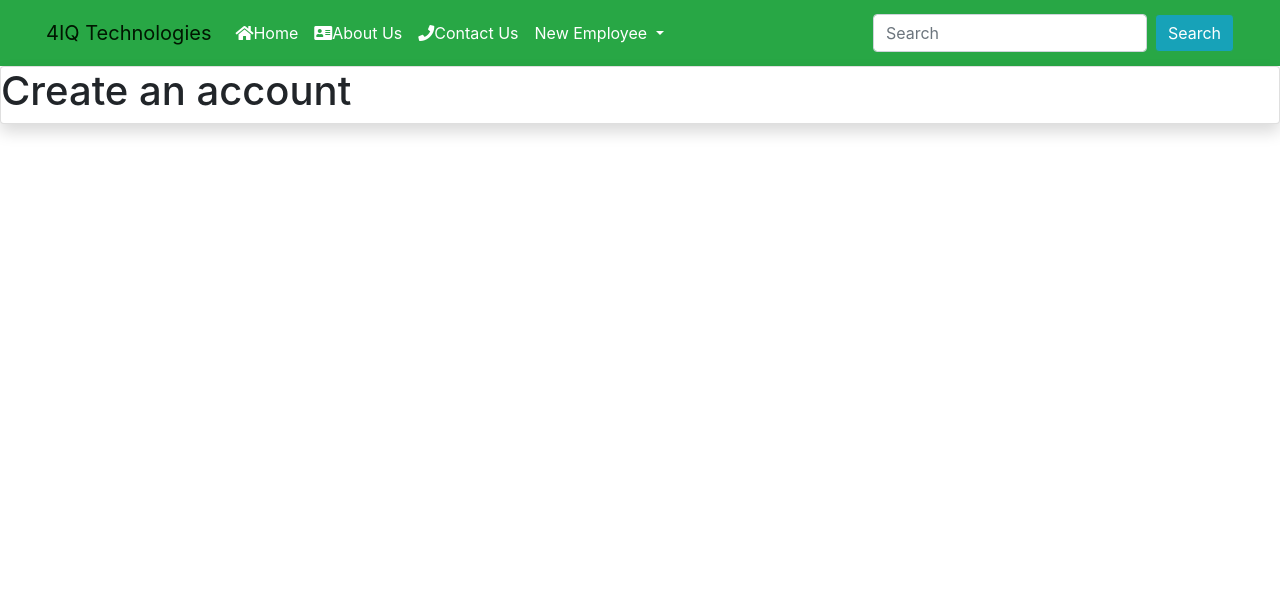
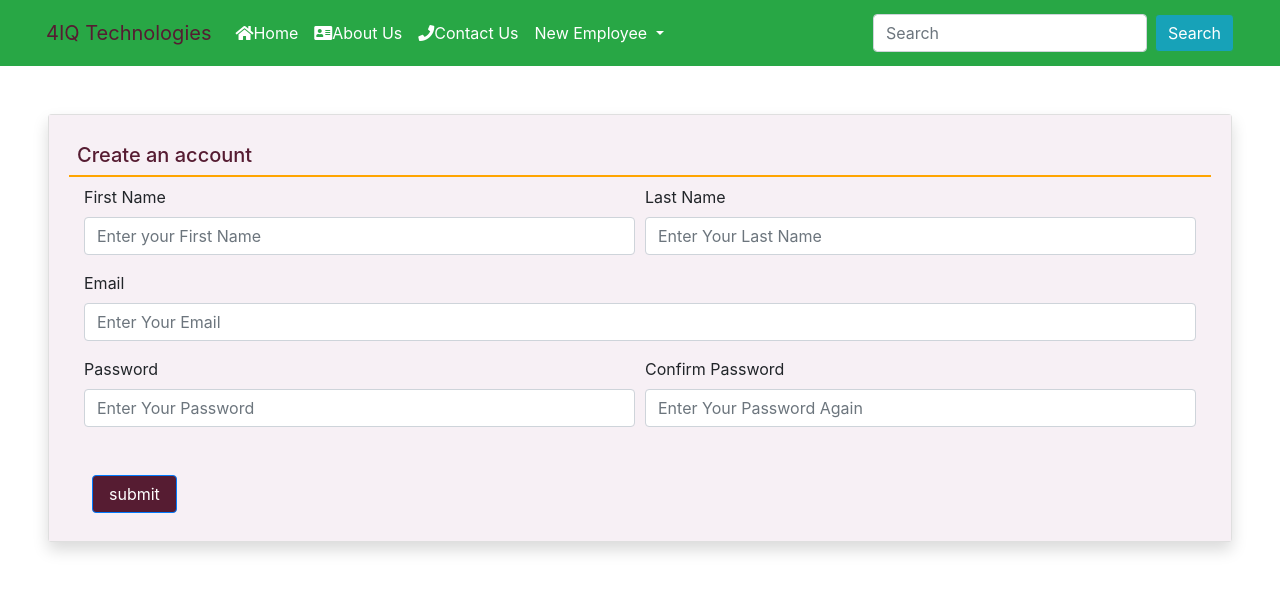
Before and after one commit to Salomegit/Employee_Recruitment, a Django app: template employee/templates/register.html in a window 1280 px wide. Shown: the top 592 px of the page. Run offline with Django 4.2, Linux system fonts and the light colour scheme; the template is opened without the code that fills it, so the values that code supplies are empty; some libraries are stand-ins or nearby versions.

Commit message:
A new sign-up page

```diff
--- a/employee/templates/header.html
+++ b/employee/templates/header.html
@@ -10,7 +10,7 @@
     <title>Employee Recruitement management system</title>
     <link rel="stylesheet" href="{% static 'css/mystyle.css' %}">
 
-    <!-- <link
+    <link
     rel="stylesheet"
     href="https://stackpath.bootstrapcdn.com/bootstrap/4.4.1/css/bootstrap.min.css"
     integrity="sha384-Vkoo8x4CGsO3+Hhxv8T/Q5PaXtkKtu6ug5TOeNV6gBiFeWPGFN9MuhOf23Q9Ifjh"
@@ -21,12 +21,12 @@
     href="https://stackpath.bootstrapcdn.com/font-awesome/4.7.0/css/font-awesome.min.css"
     crossorigin="anonymous"
     />
-   -->
+
    <link rel="stylesheet" href="https://maxcdn.bootstrapcdn.com/bootstrap/4.3.1/css/bootstrap.min.css">
    <link rel="stylesheet" href="https://use.fontawesome.com/releases/v5.6.3/css/all.css" integrity="sha384-UHRtZLI+pbxtHCWp1t77Bi1L4ZtiqrqD80Kn4Z8NTSRyMA2Fd33n5dQ8lWUE00s/" crossorigin="anonymous">
 </head>
 <body>
-    <nav class="navbar navbar-expand-lg navbar-dark bg-success" style="display: flex;" >
+    <nav class="navbar navbar-expand-lg  bg-success" style="display: flex; color: #561C32;" >
         <button
         class="navbar-toggler"
         type="button"
@@ -38,9 +38,9 @@
     </button>
     <div class="collapse navbar-collapse" id="navbar" style="padding: 5px 30px">
         <div class="navbar-nav" style="width: 100%;">
-            <a class="navbar-brand" style="color: rgb(1, 22, 1)" href="index.html">4IQ Technologies</a>
+            <a class="navbar-brand" style="color: #561C32" href="{% url 'employee:index' %}">4IQ Technologies</a>
 
-            <a style="color: white;" class="nav-item nav-link" id="home" href="index.html">
+            <a style="color: white;" class="nav-item nav-link" id="home" href="{% url 'employee:index' %}">
 
             <i class="fa fa-home"></i>Home</a>
 
@@ -68,7 +68,7 @@
                   New Employee
                 </a>
                 <div class="dropdown-menu" aria-labelledby="navbarDropdown">
-                  <a class="dropdown-item" href="{% url 'register' %}"><i class="fas fa-sign-in-alt "></i> Employee Sign-Up</a>
+                  <a class="dropdown-item" href="{% url 'employee:register' %}"><i class="fas fa-sign-in-alt "></i> Employee Sign-Up</a>
                   <a class="dropdown-item" href="#"><i class="fas fa-sign-in-alt"></i> Employee Login</a>
                 </div>
               </li>
--- a/employee/templates/register.html
+++ b/employee/templates/register.html
@@ -1,6 +1,51 @@
 {%include 'header.html'%}
-<div class="card shadow">
-    <div class="cardbody">
-        <h1>Create an account</h1>
+<div class="card shadow m-5">
+    <div class="card-body"style="background-color: #F7F0F5;">
+        <h5 class="p-2 " style="border-bottom : 2px solid orange;color : #561c32">Create an account</h5>
+        <div class="container-fluid">
+            <form method="post" >
+                {% csrf_token %}
+                <div class="form-row">
+                    <div class="col-sm-6">
+                        <div class="form-group">
+                         <label> First Name</label>
+                         <input type="text" name="firstname" class="form-control" placeholder="Enter your First Name" required>
+                        </div>
+
+                    </div>
+                    <div class="col-sm-6">
+                        <div class="form-group">
+                         <label> Last Name</label>
+                         <input type="text" name="lastname" class="form-control" placeholder="Enter Your Last Name" required>
+                        </div>
+
+                    </div>
+                    <div class="col-sm-12">
+                        <div class="form-group">
+                         <label> Email</label>
+                         <input type="email" name="email" class="form-control" placeholder="Enter Your Email" required>
+                        </div>
+
+                    </div>
+                    <div class="col-sm-6">
+                        <div class="form-group">
+                         <label> Password</label>
+                         <input type="password" name="password" class="form-control" placeholder="Enter Your Password" required>
+                        </div>
+
+                    </div>
+                    <div class="col-sm-6">
+                        <div class="form-group">
+                         <label>Confirm Password</label>
+                         <input type="password" name="cpassword" class="form-control" placeholder="Enter Your Password Again" required>
+                        </div>
+
+                    </div>
+                </div>
+                <br>
+                <input type="submit" value="submit" class="m-2 px-3 btn btn-primary" style="background-color: #561c32;">
+
+            </form>
+        </div>
     </div>
 </div>
--- a/employee/urls.py
+++ b/employee/urls.py
@@ -4,7 +4,7 @@ from . import views
 app_name = "employee"
 
 urlpatterns = [
-    path("", views.index, name="index"),
-    path("register/", views.register, name="register"),
+    path("index", views.index, name="index"),
+    path("register", views.register, name="register"),
 
     ]
--- a/employee/views.py
+++ b/employee/views.py
@@ -2,8 +2,8 @@ from django.shortcuts import render
 
 # Create your views here.
 def index(request):
-    return render(request ,"index.html")
+    return render(request ,"index.html",)
 
 
 def register(request):
-    return render(request ,"register.html")
+    return render(request ,"register.html",)
```
